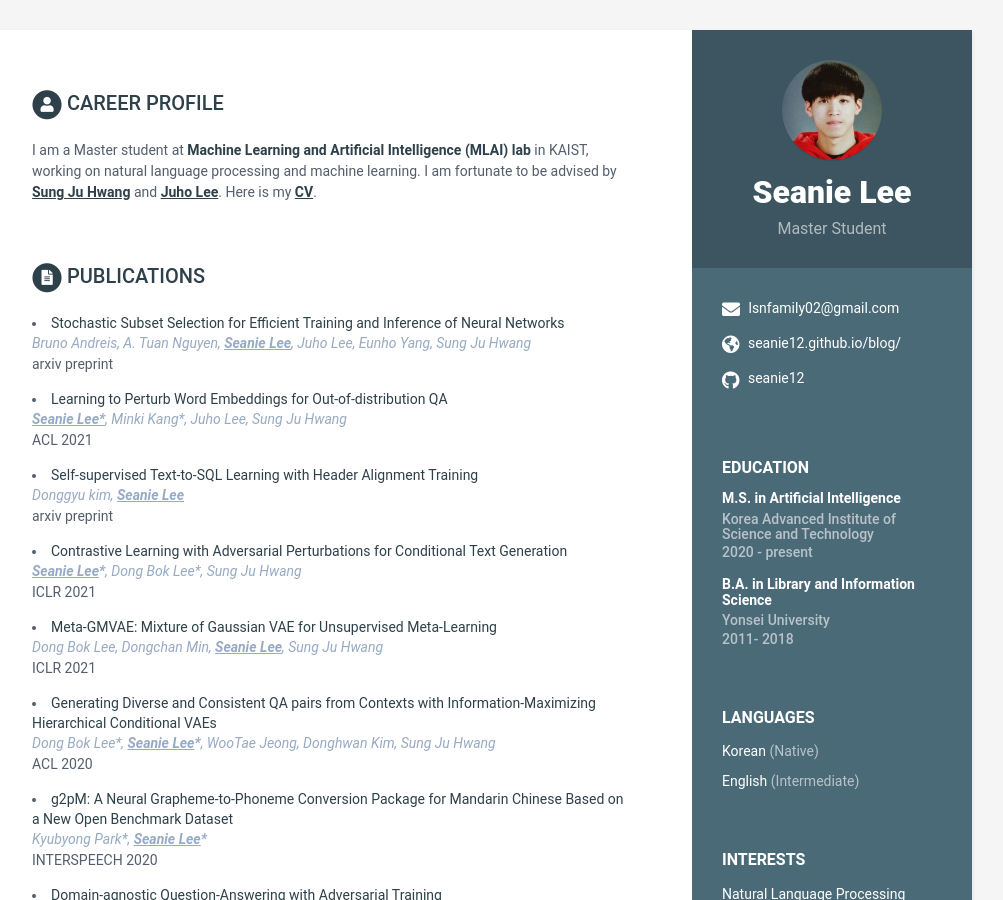
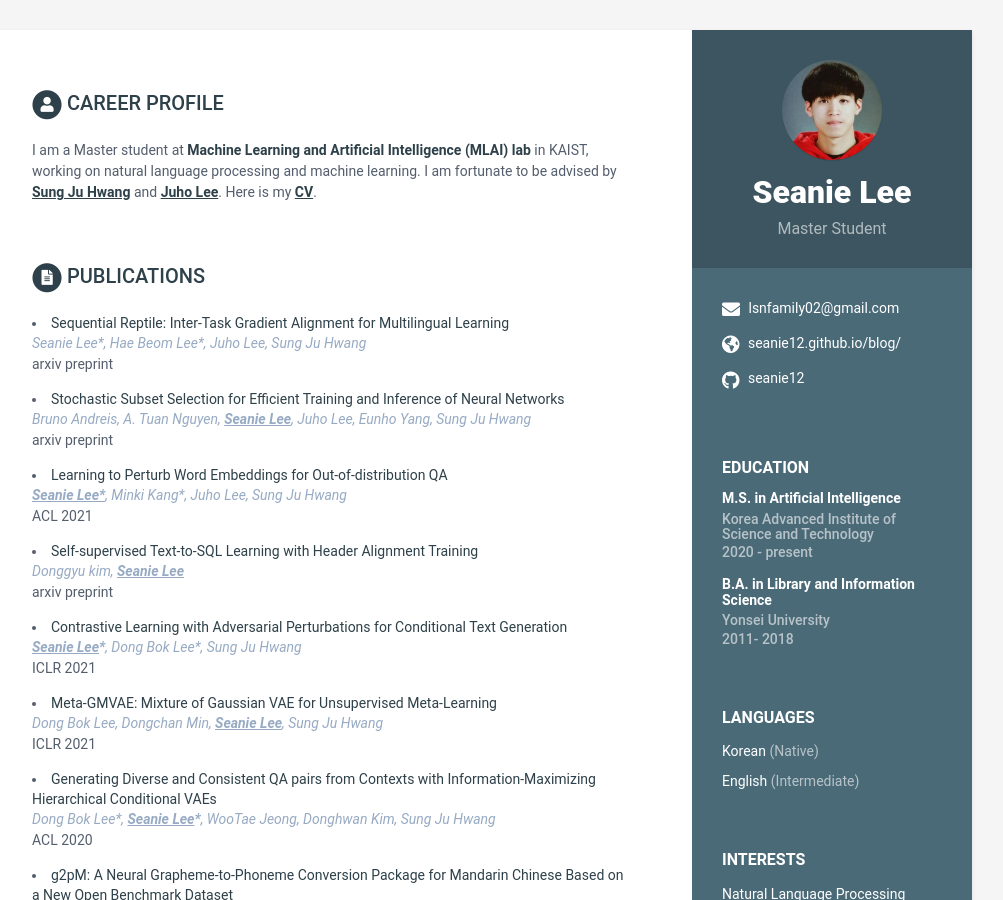
Before and after one commit to seanie12/seanie12.github.io, a Jekyll site: the page built from index.html, in a window 1280 px wide and 900 px high. Shown: the whole window, without its empty margins (168-1171 px from the left). Built offline with Jekyll 4.4.1, drawn with Linux system fonts in a browser that asks for light colours.

Commit message:
Update data.yml

```diff
--- a/_data/data.yml
+++ b/_data/data.yml
@@ -88,6 +88,11 @@ publications:
     title: Publications
     # intro: >
     papers:
+      - title: "Sequential Reptile: Inter-Task Gradient Alignment for Multilingual Learning"
+        link: "https://arxiv.org/abs/2110.02600"
+        authors: Seanie Lee*, Hae Beom Lee*, Juho Lee, Sung Ju Hwang
+        conference: arxiv preprint
+
       - title: "Stochastic Subset Selection for Efficient Training and Inference of Neural Networks"
         link: "https://arxiv.org/abs/2006.14222"
         authors: Bruno Andreis, A. Tuan Nguyen, <b><u>Seanie Lee</u></b>, Juho Lee, Eunho Yang, Sung Ju Hwang
```
